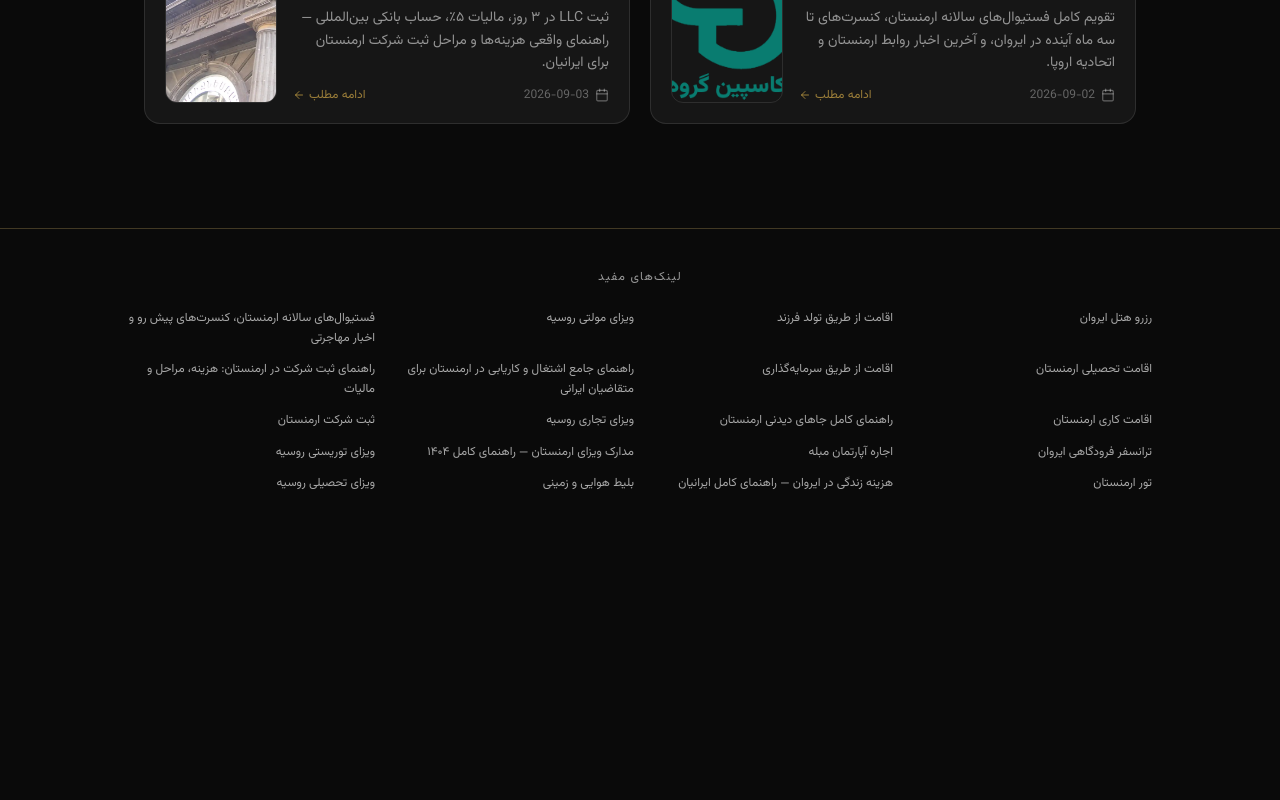
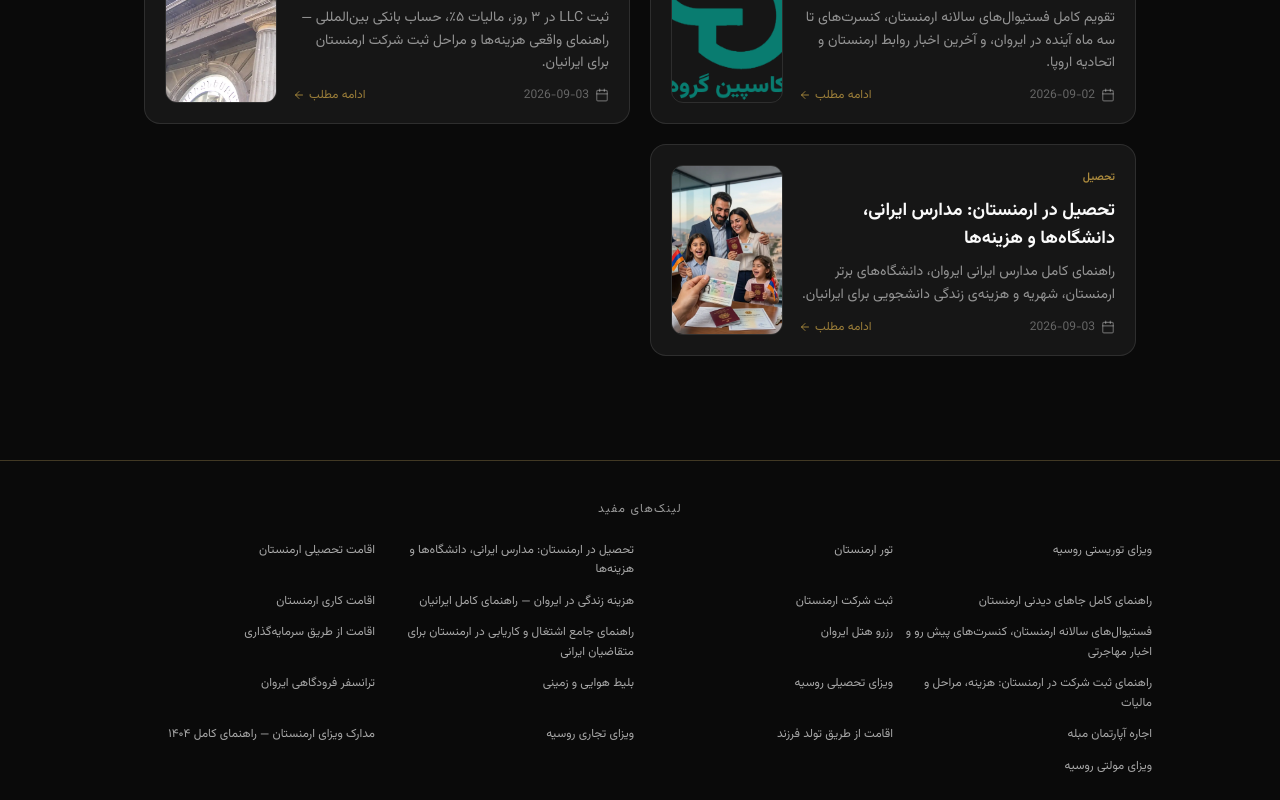
Before and after one commit to Mosirezaei/Caspian, a Next.js app: page /blog in a window 1280 px wide. Shown: the part 858-1658 px from the top of the page. Before the commit the page ends 1376 px from the top, so only its background shows below. Built offline with nearby package versions, Linux system fonts and the light colour scheme.

Commit message:
feat(blog): add education-armenia to blogPosts registry

```diff
--- a/src/data/blogPosts.js
+++ b/src/data/blogPosts.js
@@ -102,6 +102,22 @@ export const blogPosts = [
       excerpt: 'LLC registration in 3 days, 5% tax, international bank account — a practical guide for Iranians.',
     },
   },
+  {
+    slug: 'education-armenia',
+    href: '/blog/education-armenia',
+    category: 'education',
+    tags: ['education', 'student', 'armenia', 'residency'],
+    thumbnail: '/images/residency.webp',
+    date: '2026-09-03',
+    fa: {
+      title: 'تحصیل در ارمنستان: مدارس ایرانی، دانشگاه\u200cها و هزینه\u200cها',
+      excerpt: 'راهنمای کامل مدارس ایرانی ایروان، دانشگاه\u200cهای برتر ارمنستان، شهریه و هزینه\u200cی زندگی دانشجویی برای ایرانیان.',
+    },
+    en: {
+      title: 'Studying in Armenia: Iranian Schools, Universities & Costs',
+      excerpt: 'A complete guide to Iranian schools in Yerevan, top Armenian universities, tuition and student living costs.',
+    },
+  },
 ];
 
 export const CATEGORY_LABELS = {
```
